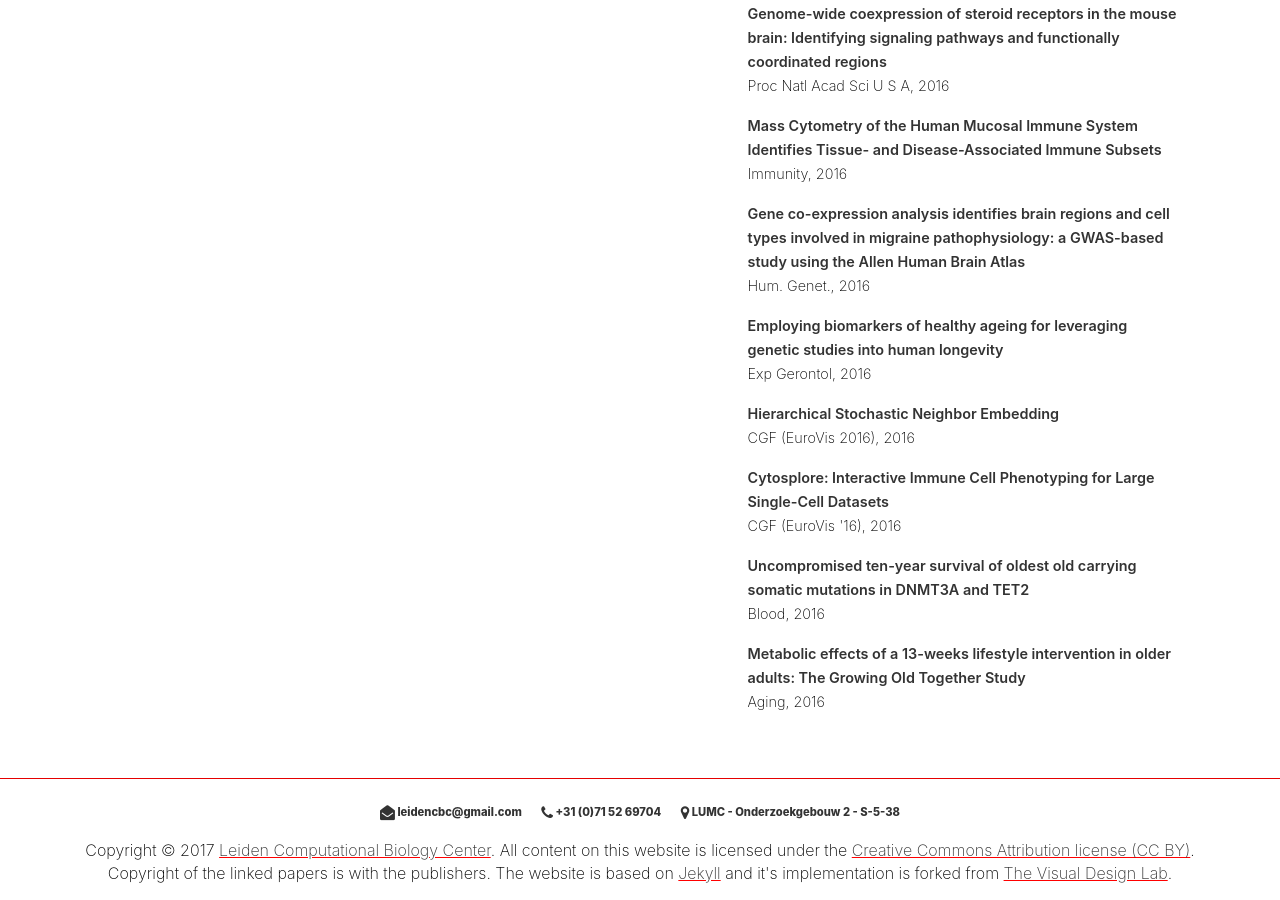
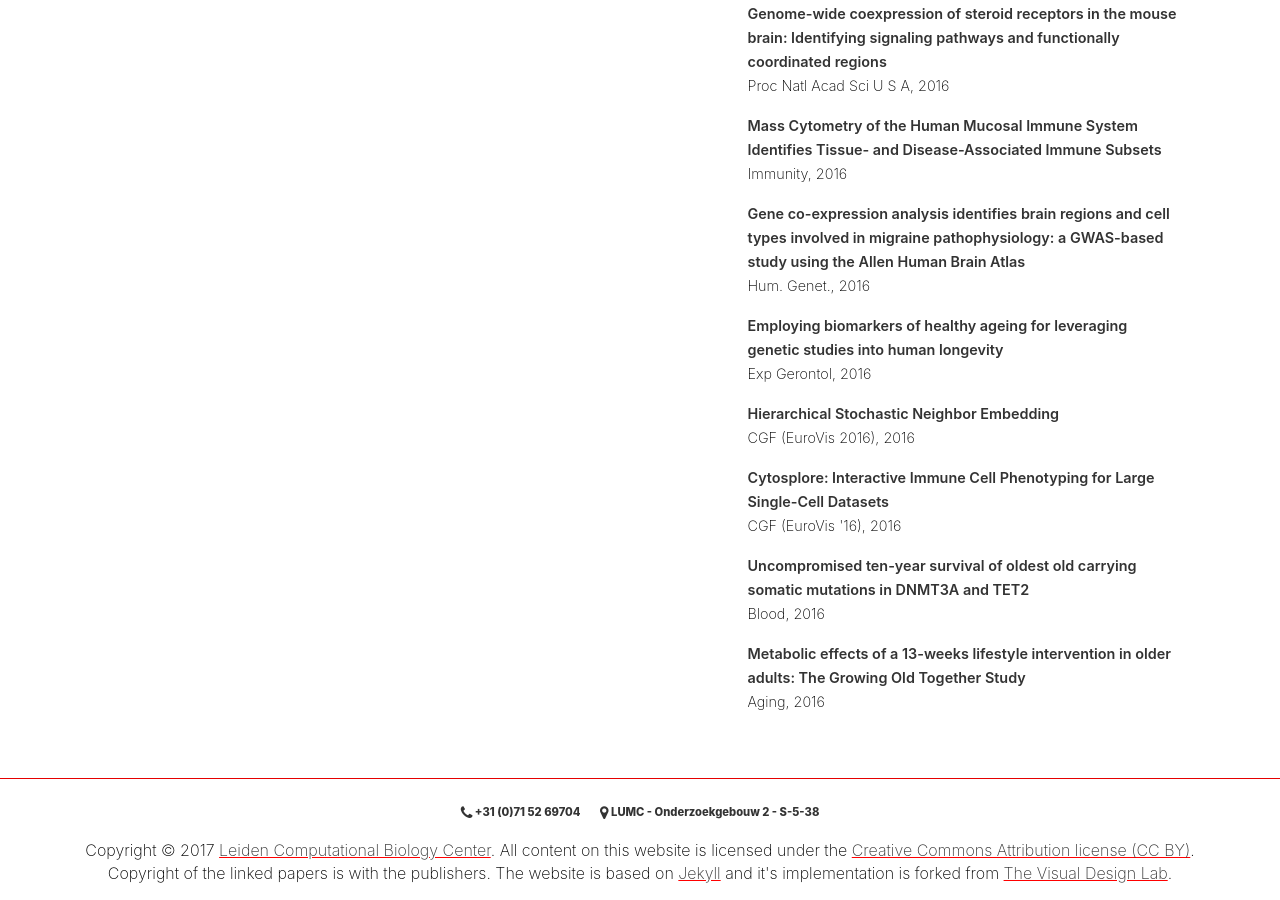
Before and after one commit to LeidenCBC/leidencbc.github.io, a Jekyll site: the page built from index.md, in a window 1280 px wide and 900 px high, scrolled down 2205 px. Built offline with Jekyll 4.4.1, drawn with Linux system fonts in a browser that asks for light colours.

Commit message:
Removes email, adapts config to latest jekyll changes

```diff
--- a/_config.yml
+++ b/_config.yml
@@ -1,6 +1,6 @@
 # Site settings
 title: Leiden Computation Biology Center
-email: "leidencbc@gmail.com"
+email:
 description: ""
 baseurl: ""
 url: "http://www.lcbc.nl"
@@ -19,7 +19,7 @@ use_analytics: false
 
 paper_content_url: /assets/papers
 
-gems:
+plugins:
   - jekyll-redirect-from
 
 # Build settings
```
